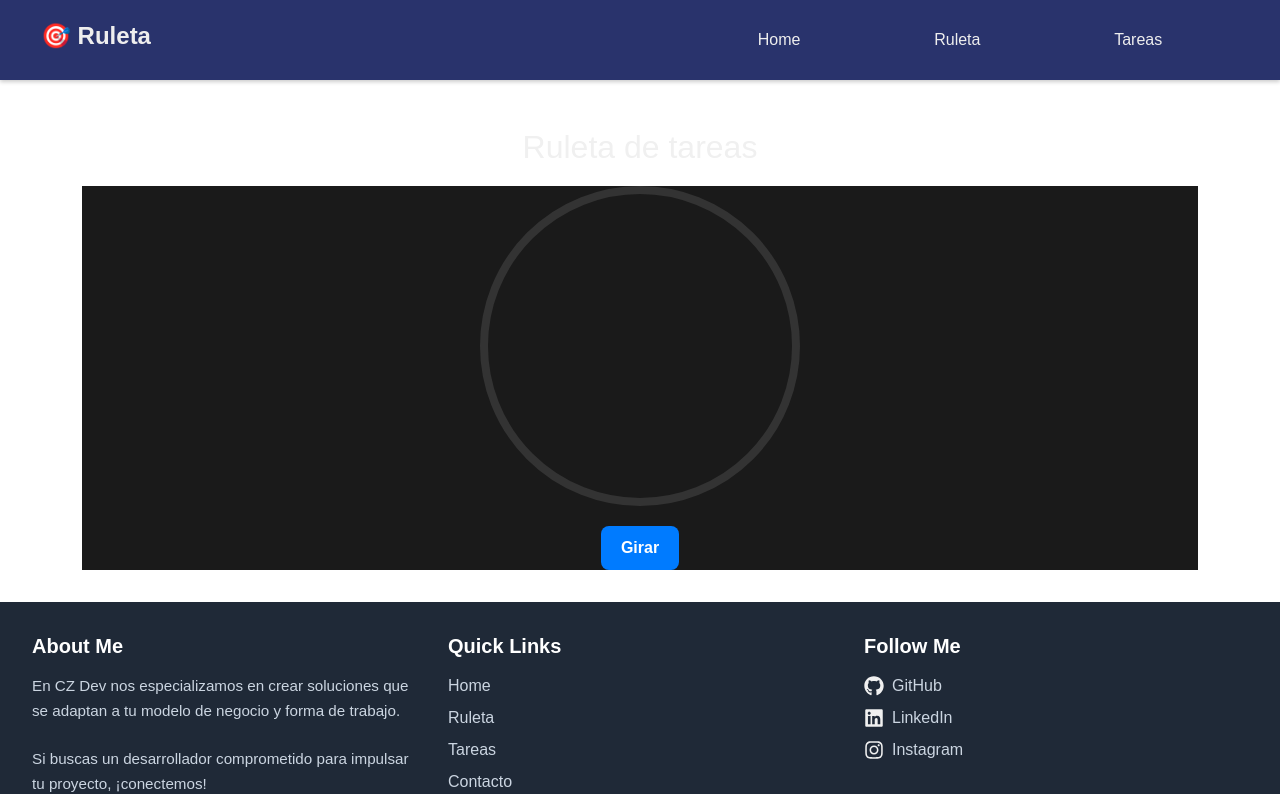
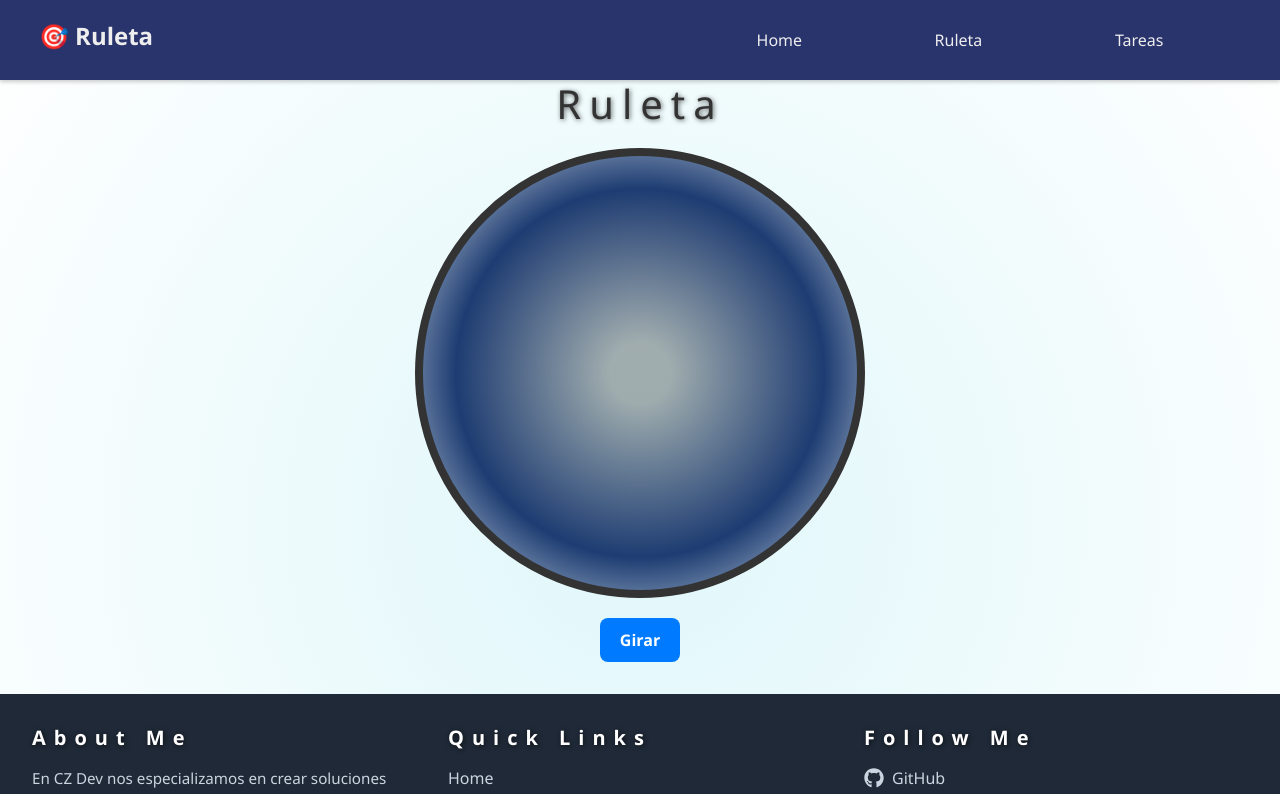
Before and after one commit to CarlosZubilete/Ruleta, a React (Vite) app: page /ruleta in a window 1280 px wide. Shown: the top 794 px of the page. Built offline with nearby package versions, Linux system fonts and the light colour scheme.

Commit message:
We've updated a component ruleta

```diff
--- a/src/feature/ruleta-tarea/components/RuletaTarea.jsx
+++ b/src/feature/ruleta-tarea/components/RuletaTarea.jsx
@@ -5,8 +5,8 @@ import '../styles/RuletaTarea.css'
 function RuletaTareas() {
   const { lista } = useTareaContext();
   const ruletaRef = useRef(null);
+  const [girando, setGirando] = useState(false);
   const [seleccionada, setSeleccionada] = useState(null);
-  const [girando, setGirando] = useState(false);
 
   const girarRuleta = () => {
     if (girando || lista.length === 0) return;
@@ -14,33 +14,25 @@ function RuletaTareas() {
     const seleccion = Math.floor(Math.random() * lista.length);
     setSeleccionada(seleccion);
     setGirando(true);
-
     // Cada segmento ocupa cierto ángulo (por ejemplo, si hay 6 tareas → 60° cada una)
     const gradosPorSegmento = 360 / lista.length;
     const gradosDestino = 3600 + (360 - (seleccion * gradosPorSegmento)) - gradosPorSegmento / 2;
-
     // Reiniciar animación
     ruletaRef.current.style.transition = 'none';
     ruletaRef.current.style.transform = 'rotate(0deg)';
-
     // Forzar reflow para que el navegador aplique el cambio
     void ruletaRef.current.offsetWidth;
 
-    // Aplicar rotación con CSS
-    // // ruletaRef.current.style.transform = `rotate(${gradosDestino}deg)`;
-
-    // Aplicar nueva rotación con transición
-    ruletaRef.current.style.transition = 'transform 6s cubic-bezier(0.33, 1, 0.68, 1)';
+    ruletaRef.current.style.transition = 'transform 6s ease-out';
     ruletaRef.current.style.transform = `rotate(${gradosDestino}deg)`;
 
-    // Cuando termina la transición, permitimos otro giro
     setTimeout(() => {
       setGirando(false);
-    }, 6000); // debe coincidir con la duración del CSS
+    }, 6000);
   };
 
   return (
-    <div className="ruleta-container">
+  <div className="ruleta-container">
       <div className="ruleta" ref={ruletaRef}>
         {lista.map((tarea, i) => {
           const rot = (360 / lista.length) * i;
@@ -48,7 +40,9 @@ function RuletaTareas() {
             <div
               key={i}
               className="segmento"
-              style={{ transform: `rotate(${rot}deg) skewY(-60deg)` }}
+              style={{
+                transform: `rotate(${rot}deg) skewY(-60deg)`,
+              }}
             >
               <span style={{ transform: `skewY(60deg) rotate(${(360 / lista.length) / 2}deg)` }}>
                 {tarea.name || tarea}
@@ -65,8 +59,8 @@ function RuletaTareas() {
       {seleccionada !== null && !girando && (
         <p className="tarea-seleccionada">Tarea seleccionada: {lista[seleccionada].name || lista[seleccionada]}</p>
       )}
-    </div>
-  );
+    </div>)
 }
 
+
 export default RuletaTareas;
--- a/src/feature/ruleta-tarea/page/PageRuleta.jsx
+++ b/src/feature/ruleta-tarea/page/PageRuleta.jsx
@@ -1,10 +1,11 @@
 import { Container } from 'reactstrap';
 import RuletaTareas from '../components/RuletaTarea';
+import '../styles/PageRuleta.css'
 
 function PageRuleta() {
   return (
-    <Container className="mt-5">
-      <h2 className="text-center">Ruleta de tareas</h2>
+    <Container>
+      <h2 className="text-center">Ruleta</h2>
       <RuletaTareas />
     </Container>
   );
--- /dev/null
+++ b/src/feature/ruleta-tarea/styles/PageRuleta.css
@@ -0,0 +1,15 @@
+body {
+  font-family: 'Segoe UI', Tahoma, Geneva, Verdana, sans-serif;
+  color: #333;
+  margin: 0;
+  padding: 0;
+  background: radial-gradient(circle at center, #e0f7fa 0%, #ffffff 100%);
+}
+
+
+h2 {
+  font-size: 2.5rem;
+  margin-bottom: 20px;
+  text-shadow: 1px 1px 5px #0000009b;
+  letter-spacing: .5rem;
+}
--- a/src/feature/ruleta-tarea/styles/RuletaTarea.css
+++ b/src/feature/ruleta-tarea/styles/RuletaTarea.css
@@ -1,18 +1,21 @@
 .ruleta-container {
   text-align: center;
   margin-top: 20px;
-  background-color: #1a1a1a;
 }
 
 .ruleta {
+  /* background: radial-gradient(circle at center, #0000004e 10%, #ffffff34 90%);
+  background: radial-gradient(circle at center, #1e3c72 5%, #2a5298 45%, #a1c4fd 100%);
+  background: radial-gradient(circle at center, #111 5%, #444 40%, #fdd37d 100%);
+  background: radial-gradient(circle at center, #2c003e 10%, #592d63 60%, #c5a5dc 100%); */
+  background: radial-gradient(circle at center, #0000004e 10%, #1e3c72 60%, #ffffff34 100%);
   margin: 0 auto;
   position: relative;
-  width: 320px;
-  height: 320px;
+  width: 450px;
+  height: 450px;
   border-radius: 50%;
   border: 8px solid #333;
   transition: transform 6s cubic-bezier(0.33, 1, 0.68, 1);
-  /* transition: transform 4s cubic-bezier(0.2, 0.8, 0.7, 0.99); */
   overflow: hidden;
 }
 
@@ -24,34 +27,25 @@
   top: 50%;
   left: 50%;
   transform-origin: 0% 0%;
-  background-color: hsl(var(--hue), 70%, 80%);
+  background-color: hsl(var(--hue), 80%, 85%);
+  border-right: 1px solid #ccc;
+
 }
 
 .segmento span {
   position: absolute;
-  border: .5px dotted #efefef43;
+  border: .5px dotted #1a1a1a;
   border-left: none;
   top: -10px;
   left: 0;
   width: 100%;
   text-align: center;
-  /* letter-spacing: .1rem; */
+  letter-spacing: .1rem;
   font-size: .9em;
+  font-weight: 700;
   transform-origin: 0% 100%;
-  color: #fff;
+  color: #000;
 }
-
-/*
-.segmento:nth-child(odd) {
-  background-color: rgba(253, 216, 53, 0.1);
-} */
-
-/* .segmento:nth-child(even) {
-  background-color: rgba(79, 195, 247, 0.8);
-}  */
-
-
-
 
 .btn-girar {
   margin-top: 20px;
--- a/src/index.css
+++ b/src/index.css
@@ -1,8 +1,10 @@
 *{
-  /* background-color: #1a1a1a; */
-  color: #f0f0f0;
-  font-family: sans-serif;
   margin: 0;
   padding: 0;
   box-sizing: border-box;
+  background:radial-gradient(
+    circle,
+    rgba(97,172,203,1)25%,
+    rgba(9,72,2555,1)10%,
+  );
 }
```
Also changed, not shown: src/feature/main/components/Header.jsx (deleted, +0 -42 lines), src/feature/main/styles/Header.css (deleted, +0 -21 lines).
